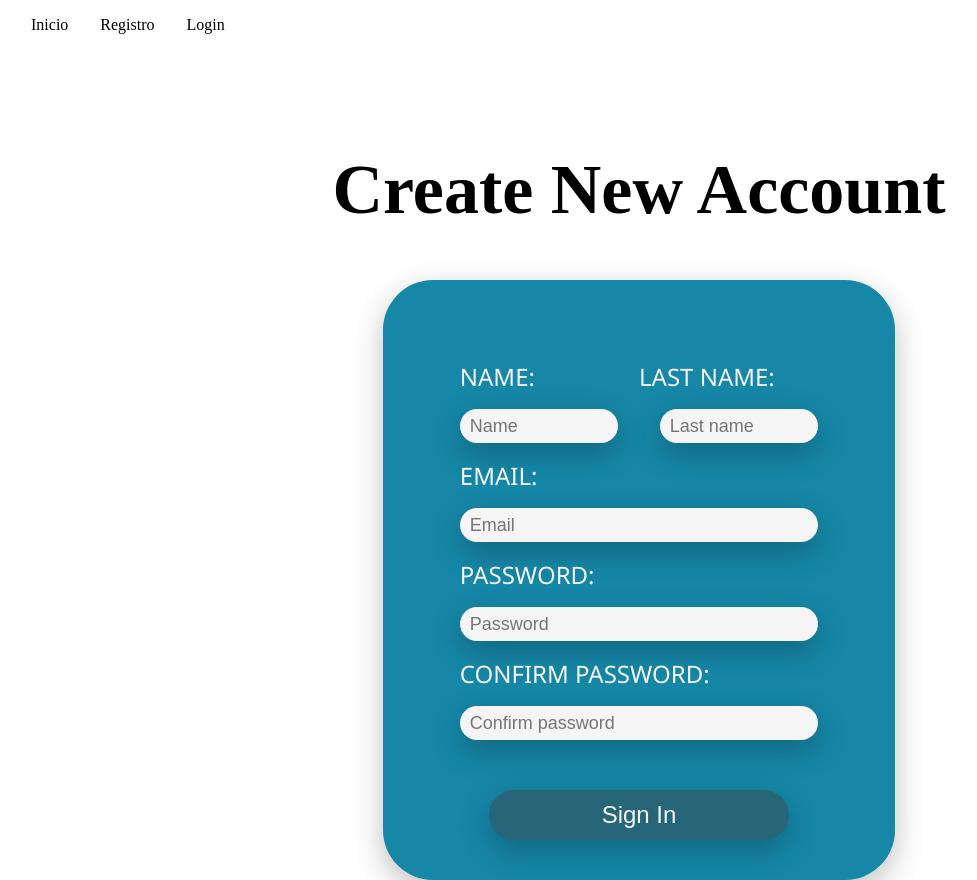
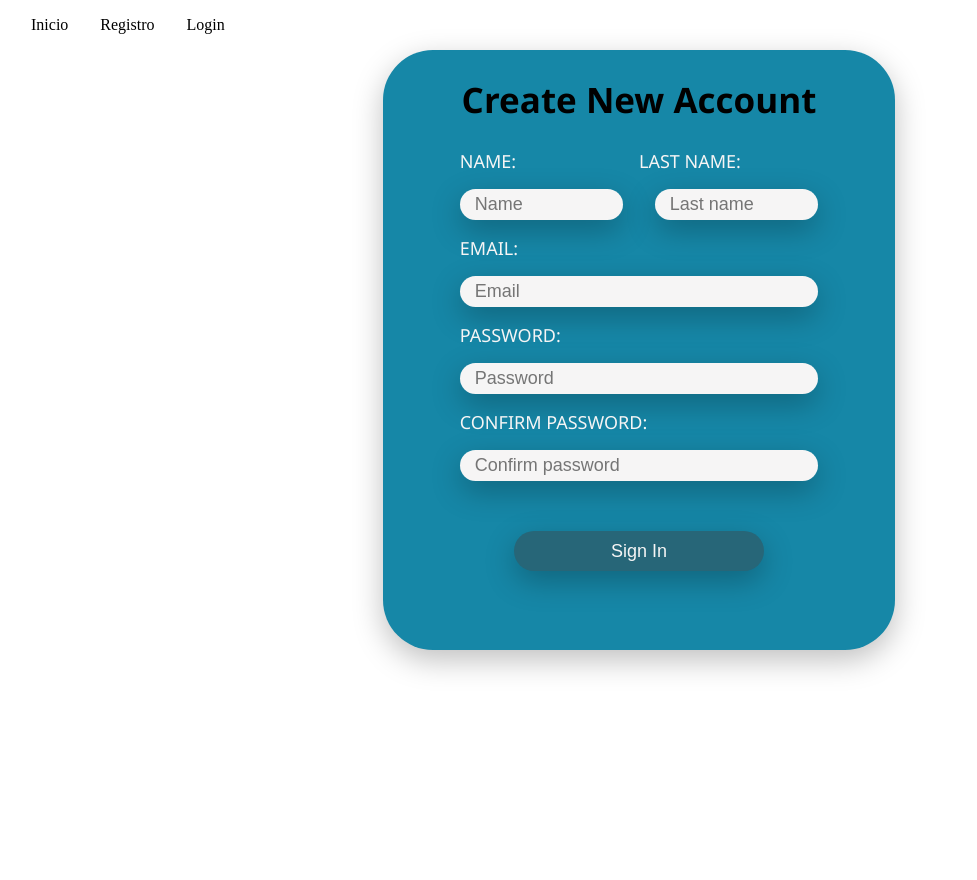
Before and after one commit to jenri019/E-Shop, an Angular app: page /register in a window 1280 px wide. Shown: the whole page, without its empty margins (1-978 px from the left). After the commit the page ends 800 px from the top, so only its background shows below. Built offline with nearby package versions, Linux system fonts and the light colour scheme.

Commit message:
change styles

```diff
--- a/src/app/auth/pages/register/register.component.css
+++ b/src/app/auth/pages/register/register.component.css
@@ -16,11 +16,11 @@
 
 .rgtitle {
   display: block;
-  font-size: 70px;
+  font-size: 35px;
   text-align: center;
   font-weight: bold;
-  margin-top: 100px;
-  margin-bottom: 50px;
+  margin-top: 10px;
+  margin-bottom: 10px;
 }
 
 .rgContainer {
@@ -28,7 +28,7 @@
   flex-direction: column;
   width: 70%;
   margin: 0px auto;
-  padding-top: 4rem;
+  padding-top: 1rem;
 }
 
 .rgflex {
@@ -54,7 +54,7 @@
 
 .rglabel {
   margin-top: 1rem;
-  font-size: 24px;
+  font-size: 18px;
   color: #f6f5f5;
   font-weight: 500;
 }
@@ -69,8 +69,8 @@ input[name="lastname"] {
   width: 80%;
   background-color: #f6f5f5;
   padding: 5px;
-  padding-left: 10px;
-  line-height: 24px;
+  padding-left: 15px;
+  line-height: 18px;
   transition: all 100ms;
 }
 
@@ -78,14 +78,14 @@ input[name="email"],
 input[name="password"],
 input[name="cpassword"] {
   border: 0px;
+  margin-top: 1rem;
   background-color: #f6f5f5;
   border-radius: 20px;
   font-size: 18px;
   font-weight: 500;
   padding: 5px;
-  padding-left: 10px;
-  margin-top: 1rem;
-  line-height: 24px;
+  padding-left: 15px;
+  line-height: 18px;
   transition: all 100ms;
 }
 
@@ -99,13 +99,13 @@ input[name="cpassword"]:focus {
 
 .rgbtn {
   margin: 0px auto;
-  font-size: 24px;
+  font-size:18px;
   font-weight: 500;
   color: #f6f5f5;
   margin-top: 50px;
   border: 0px;
-  width: 300px;
-  height: 50px;
+  width: 250px;
+  height: 40px;
   border-radius: 50px;
   background-color: #276678;
 }
@@ -116,5 +116,6 @@ input[name="cpassword"]:focus {
   justify-content: flex-end;
 }
 .rgbtn:hover {
-  border: 5px solid #1b4753;
+  background-color: #15363f;
+  cursor: pointer;
 }
--- a/src/app/auth/pages/register/register.component.html
+++ b/src/app/auth/pages/register/register.component.html
@@ -1,6 +1,6 @@
-<h1 class="rgtitle">Create New Account</h1>
 <form class="register container rgshadow">
   <div class="rgContainer ">
+    <h1 class=" rgfamily rgtitle">Create New Account</h1>
     <div class="rgflex">
       <div class="rgdiv">
         <label for="name" class="rglabel rgfamily">NAME:</label>
```
